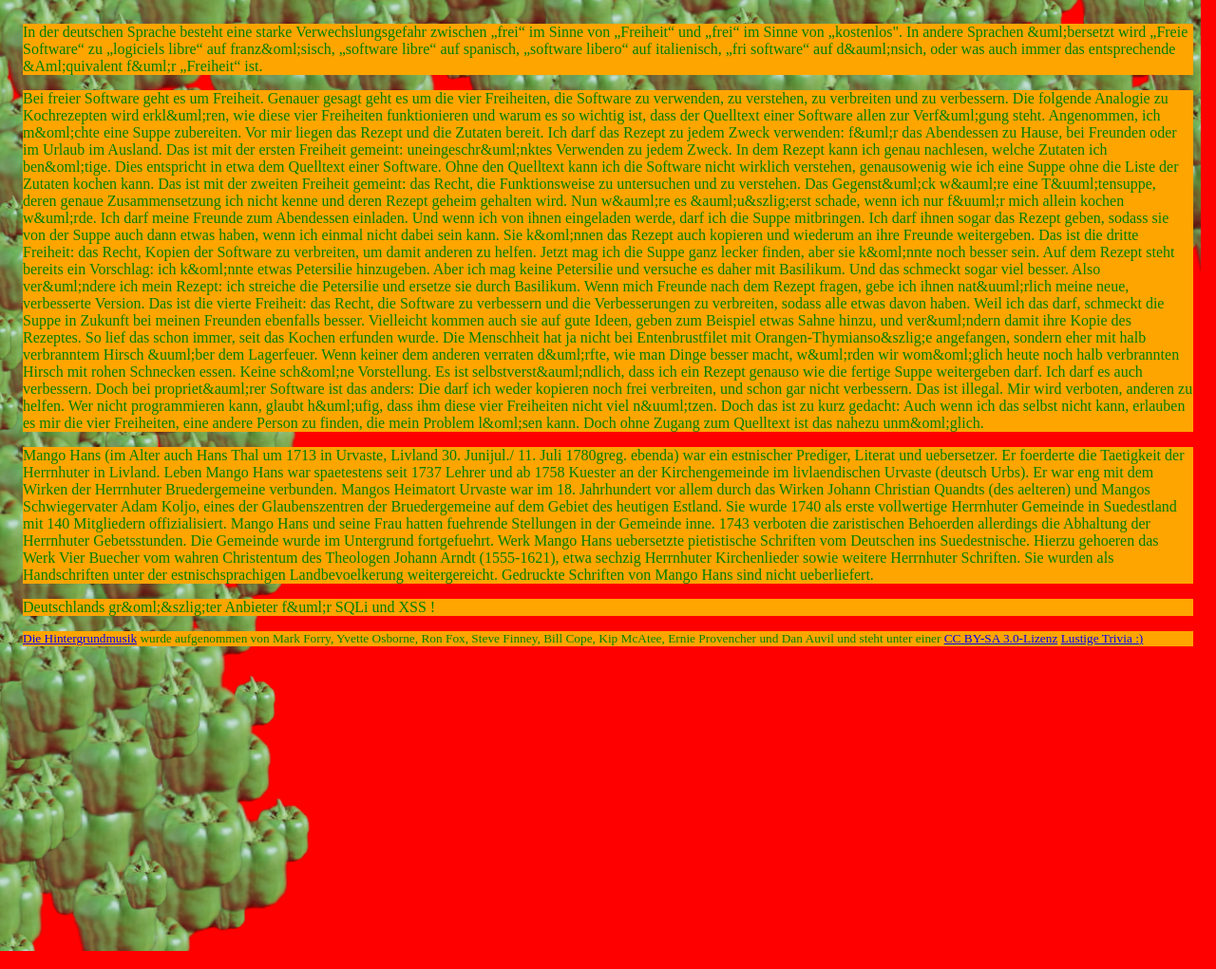
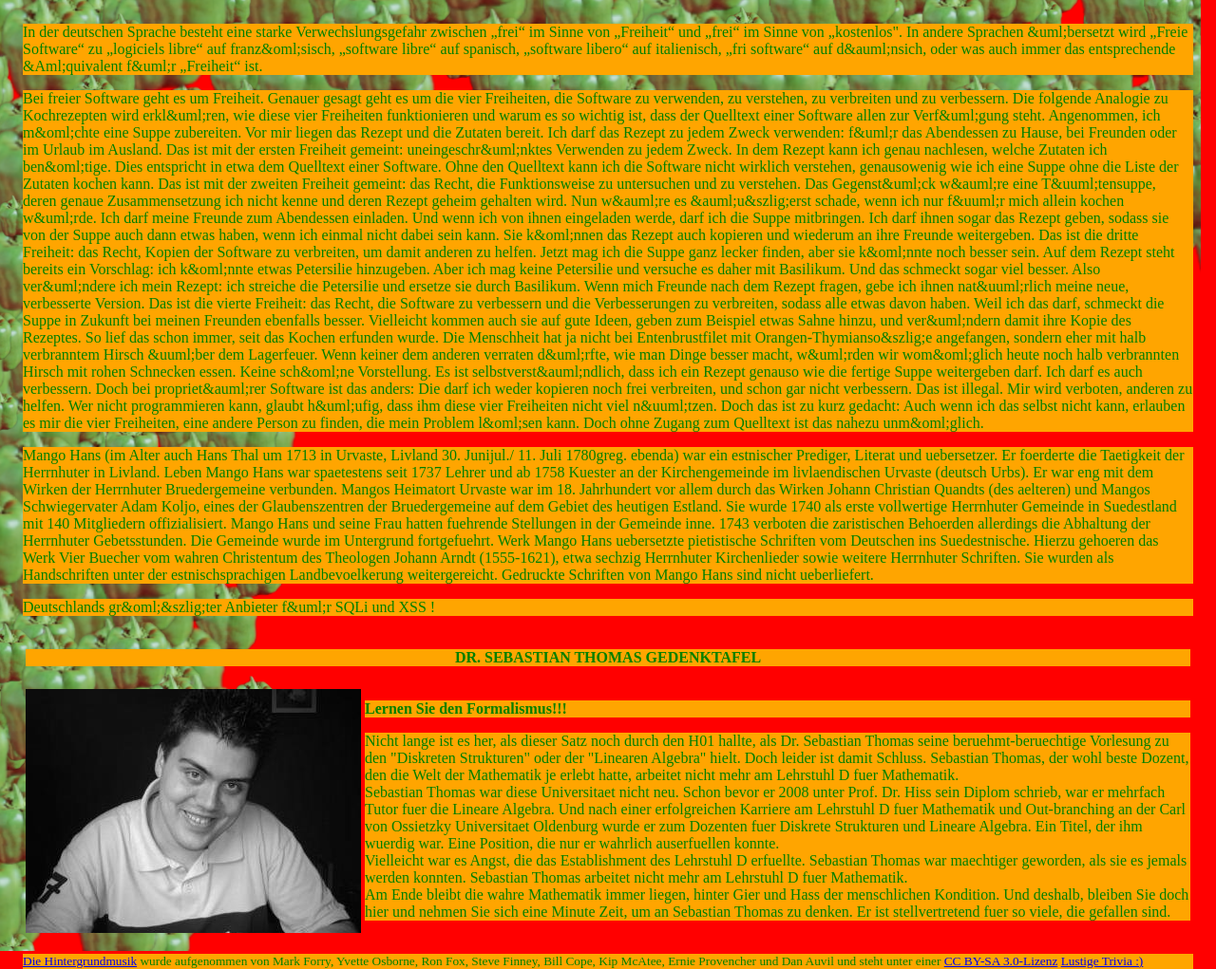
Before and after one commit to SORCEway/SORCEway, a plain HTML site: page haupt.htm in a window 1280 px wide. Shown: the whole page at 95% size. Drawn offline with Linux system fonts and the light colour scheme; animation ran at ten frames a second.

Commit message:
Sebastian Thomas Gedenktafel hinzugefügt

```diff
--- a/haupt.htm
+++ b/haupt.htm
@@ -63,6 +63,45 @@
 					sowie weitere Herrnhuter Schriften. Sie wurden als Handschriften unter der estnischsprachigen Landbevoelkerung weitergereicht.
 					Gedruckte Schriften von Mango Hans sind nicht ueberliefert.
 					<p>Deutschlands gr&amp;oml;&amp;szlig;ter Anbieter f&amp;uml;r SQLi und XSS !
+
+    <TABLE>
+        <TR>
+            <TH COLSPAN="2">
+                <P>DR. SEBASTIAN THOMAS GEDENKTAFEL</P>
+            </TH>
+        </TR>
+        <TR>
+            <TD>
+                <IMG SRC="sebastian_thomas.jpg">
+            </TD>
+            <TD>
+            <P><B><BLINK>Lernen Sie den Formalismus!!!</BLINK></B></P>
+            <P>
+
+            Nicht lange ist es her, als dieser Satz noch durch den H01 hallte,
+            als Dr. Sebastian Thomas seine beruehmt-beruechtige Vorlesung zu den
+            "Diskreten Strukturen" oder der "Linearen Algebra" hielt.
+            Doch leider ist damit Schluss. Sebastian Thomas, der wohl beste Dozent, den die
+            Welt der Mathematik je erlebt hatte, arbeitet nicht mehr am Lehrstuhl D fuer
+            Mathematik.<BR>
+            Sebastian Thomas war diese Universitaet nicht neu. Schon bevor er 2008 unter
+            Prof. Dr. Hiss sein Diplom schrieb, war er mehrfach Tutor fuer die Lineare Algebra.
+            Und nach einer erfolgreichen Karriere am Lehrstuhl D fuer Mathematik und Out-branching
+            an der Carl von Ossietzky Universitaet Oldenburg wurde er zum Dozenten fuer Diskrete
+            Strukturen und Lineare Algebra. Ein Titel, der ihm wuerdig war. Eine Position,
+            die nur er wahrlich auserfuellen konnte. <BR>
+            Vielleicht war es Angst, die das Establishment des Lehrstuhl D erfuellte. Sebastian
+            Thomas war maechtiger geworden, als sie es jemals werden konnten. Sebastian Thomas
+            arbeitet nicht mehr am Lehrstuhl D fuer Mathematik. <BR>
+            Am Ende bleibt die wahre Mathematik immer liegen, hinter Gier und Hass der menschlichen
+            Kondition. Und deshalb, bleiben Sie doch hier und nehmen Sie sich eine Minute Zeit,
+            um an Sebastian Thomas zu denken. Er ist stellvertretend fuer so viele, die gefallen
+            sind.
+
+            </P>
+            </TD>
+        </TR>
+    </TABLE>
 						<AUDIO AUTOPLAY LOOP>
 							<SOURCE SRC="musikalische_untermalung.ogg" TYPE="audio/ogg">
 						</AUDIO>
```
Also changed, not shown: sebastian_thomas.jpg (added).
